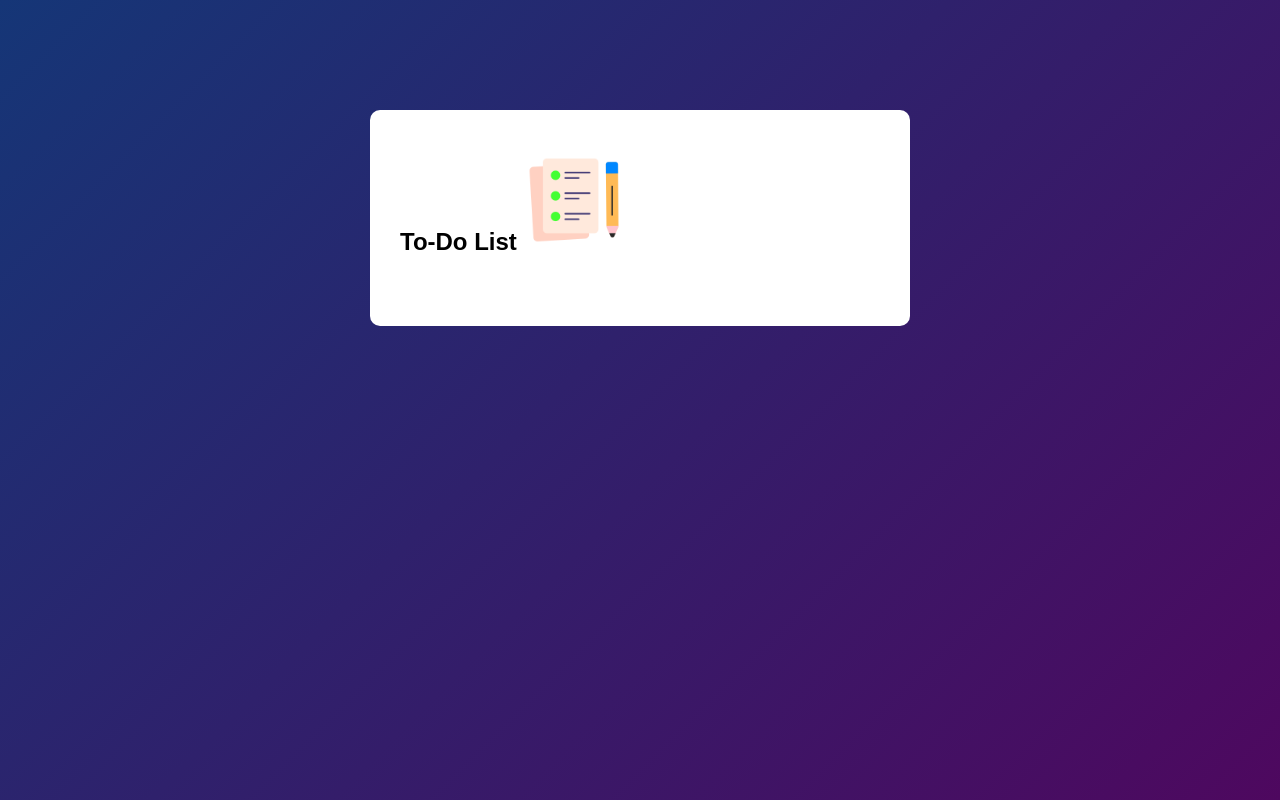
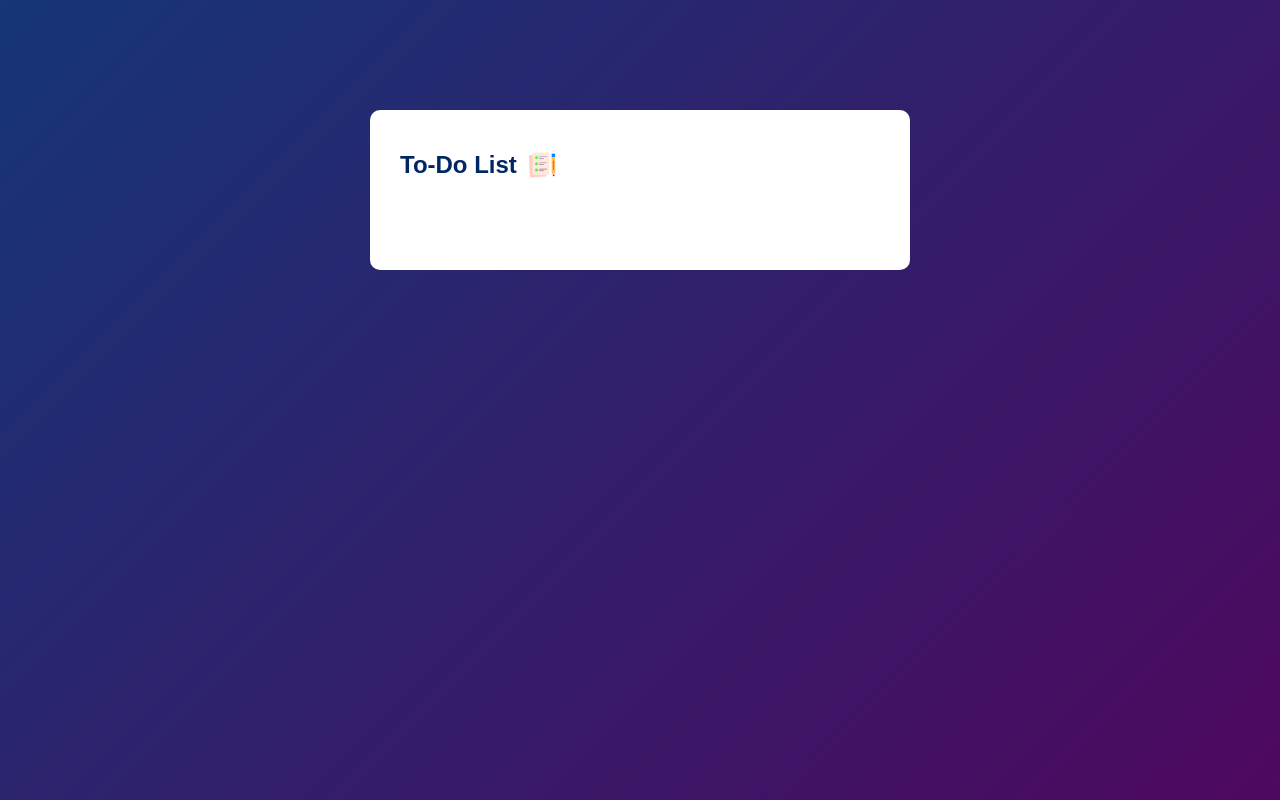
Before and after one commit to dcummings95/To-Do-List, a plain HTML site: page index.html in a window 1280 px wide. Drawn offline with Linux system fonts and the light colour scheme.

Commit message:
more styling

```diff
--- a/style.css
+++ b/style.css
@@ -18,3 +18,13 @@
     padding: 40px 30px 70px;
     border-radius: 10px;
 }
+.todo-app h2{
+    color: #002765;
+    display: flex;
+    align-items: center;
+    margin-bottom: 20px;
+}
+.todo-app h2 img{
+    width: 30px;
+    margin-left: 10px;
+}
```
